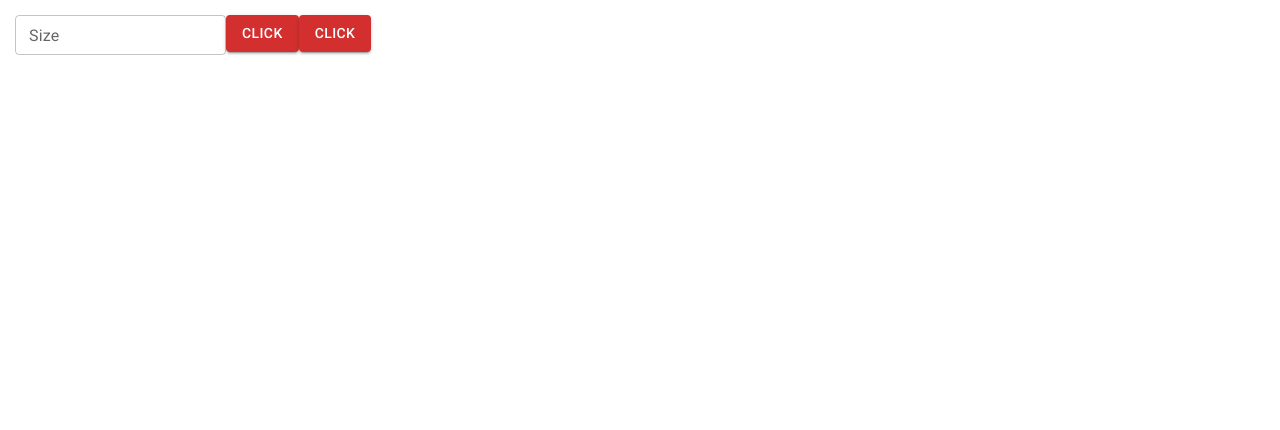
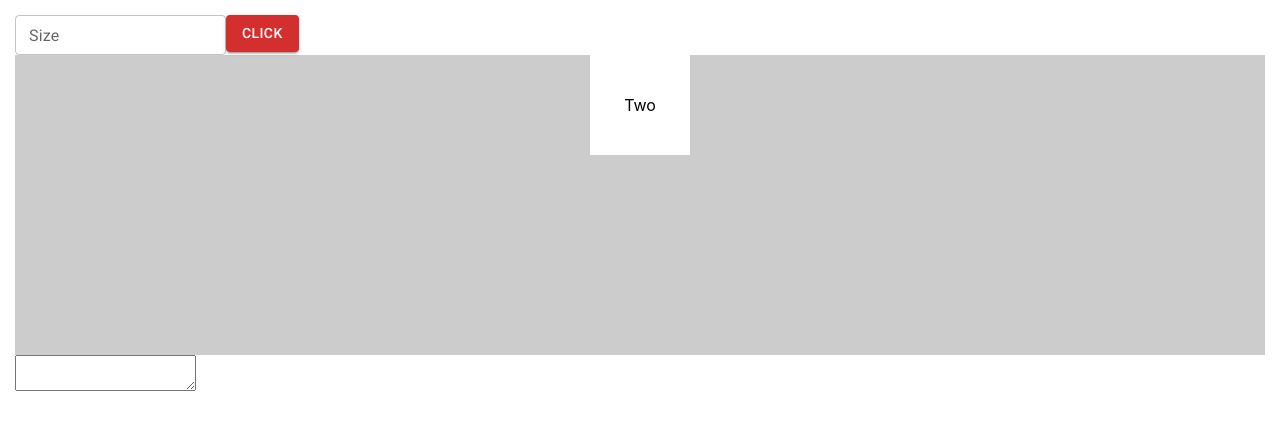
Before and after one commit to rky9/react-application, a React (Create React App) app: page / in a window 1280 px wide. Shown: the top 430 px of the page. Built offline with nearby package versions, Linux system fonts and the light colour scheme.

Commit message:
new changes

```diff
--- a/package.json
+++ b/package.json
@@ -12,7 +12,9 @@
     "@testing-library/user-event": "^7.2.1",
     "react": "^17.0.0",
     "react-dom": "^17.0.0",
-    "react-scripts": "^4.0.0"
+    "react-scripts": "^4.0.0",
+    "react-slick": "^0.28.1",
+    "slick-carousel": "^1.8.1"
   },
   "scripts": {
     "start": "react-scripts start",
--- a/public/index.html
+++ b/public/index.html
@@ -15,6 +15,8 @@
   <link rel="manifest" href="%PUBLIC_URL%/manifest.json" />
   <link rel="stylesheet" href="https://fonts.googleapis.com/css?family=Roboto:300,400,500,700&display=swap" />
   <link rel="stylesheet" href="https://fonts.googleapis.com/icon?family=Material+Icons" />
+  <link rel="stylesheet" type="text/css" charset="UTF-8" href="https://cdnjs.cloudflare.com/ajax/libs/slick-carousel/1.6.0/slick.min.css" />
+  <link rel="stylesheet" type="text/css" href="https://cdnjs.cloudflare.com/ajax/libs/slick-carousel/1.6.0/slick-theme.min.css" />
   <!--
       Notice the use of %PUBLIC_URL% in the tags above.
       It will be replaced with the URL of the `public` folder during the build.
--- a/src/Components/App.js
+++ b/src/Components/App.js
@@ -1,15 +1,16 @@
-import React,{useState} from "react";
+import React, { useState } from "react";
 import "./App.css";
 import GlobalButton from "./Common/Button";
 import GlobalInput from "./Common/Input";
+import SliderContainer from './Slider'
 
 function App() {
-  const [inputValue, setInputValue] = useState('')
+  const [inputValue, setInputValue] = useState (" ");
   const clickHandler = () => {
-    alert(inputValue)
+    alert(inputValue);
   };
   const inputDatais = (data) => {
-    setInputValue(data)
+    setInputValue(data);
   };
   return (
     <div style={{ padding: "15px" }}>
@@ -20,12 +21,14 @@ function App() {
         onClick={clickHandler}
         color="error"
       />
-      <GlobalButton
-        name="click"
-        variant="contained"
-        onClick={clickHandler}
-        color="error"
-      />
+
+    <div className="main">
+    <div className="container">
+
+          <div className="item">Two</div>
+        </div>
+        <textarea></textarea>
+    </div>
     </div>
   );
 }
--- /dev/null
+++ b/src/Components/Slider/index.js
@@ -0,0 +1,45 @@
+import React, { Component, useState } from "react";
+import Slider from "react-slick";
+import "../../../node_modules/slick-carousel/slick/slick-theme.css";
+import '../../../node_modules/slick-carousel/slick/slick.css'
+
+export default class AppSlider extends Component {
+  render() {
+    const settings = {
+      dots: true,
+      infinite: true,
+      speed: 500,
+      slidesToShow: 3,
+      slidesToScroll: 3,
+      arrows:true,
+      autoplaySpeed:3000,
+      autoplay:true
+    };
+    return (
+      <div style={{width:'500px', margineLeft:'auto'}}>
+        <h2> Single Item</h2>
+        <Slider {...settings}>
+          <div>
+            <h3>1</h3>
+          </div>
+          <div>
+            <h3>2</h3>
+          </div>
+          <div>
+            <h3>3</h3>
+          </div>
+          <div>
+            <h3>4</h3>
+          </div>
+          <div>
+            <h3>5</h3>
+          </div>
+          <div>
+            <h3>6</h3>
+          </div>
+        </Slider>
+
+      </div>
+    );
+  }
+}
--- a/src/index.css
+++ b/src/index.css
@@ -6,3 +6,16 @@ body {
   -webkit-font-smoothing: antialiased;
   -moz-osx-font-smoothing: grayscale;
 }
+
+
+.container{display: flex;height:300px;background-color: #ccc;gap: 2px;}
+.container div{background-color: #fff; width: 100px;  /* Or whatever */
+  height: 100px; /* Or whatever */
+  margin: 0 auto; /* Magic!  */
+   justify-content: center;align-items: center;display: flex;
+}
+
+.parent {
+  display: flex;
+  height: 300px; /* Or whatever */
+}
```
Also changed, not shown: 1 other file (tests, documents, lock files or other folders).
